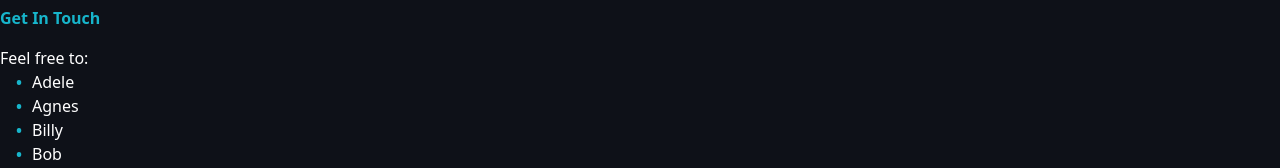
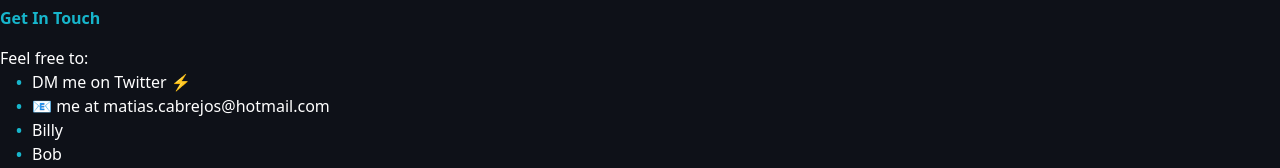
Before and after one commit to matiascabrejos/Portfolio, a Vue app: page /about in a window 1280 px wide. Shown: the part 421-589 px from the top of the page. Built offline with nearby package versions, Linux system fonts and the light colour scheme.

Commit message:
Working on the about page, adding contact details

```diff
--- a/src/pages/About.vue
+++ b/src/pages/About.vue
@@ -36,8 +36,8 @@
       <h1 class="text-title">Get In Touch</h1>
       <p>Feel free to:</p>
       <ul>
-        <li>Adele</li>
-        <li>Agnes</li>
+        <li>DM me on Twitter ⚡</li>
+        <li>📧 me at matias.cabrejos@hotmail.com</li>
         <li>Billy</li>
         <li>Bob</li>
       </ul>
```
